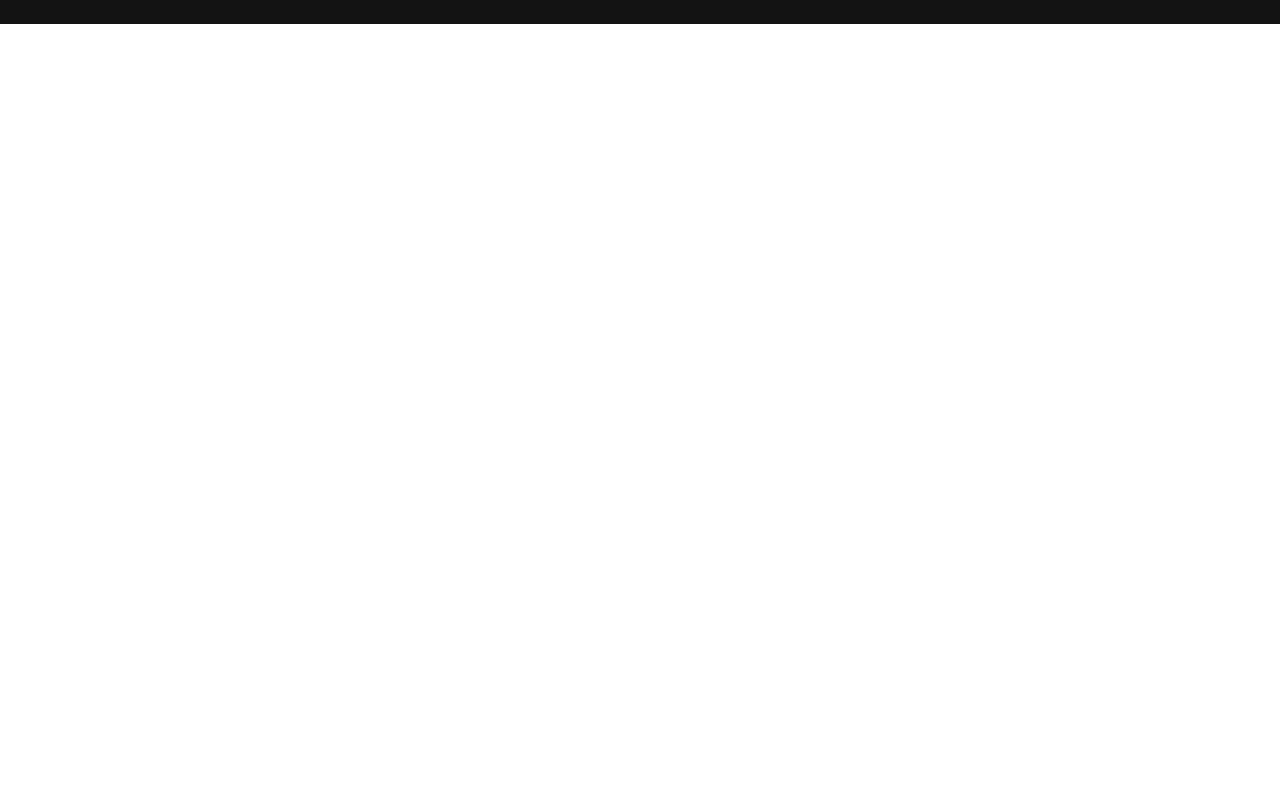
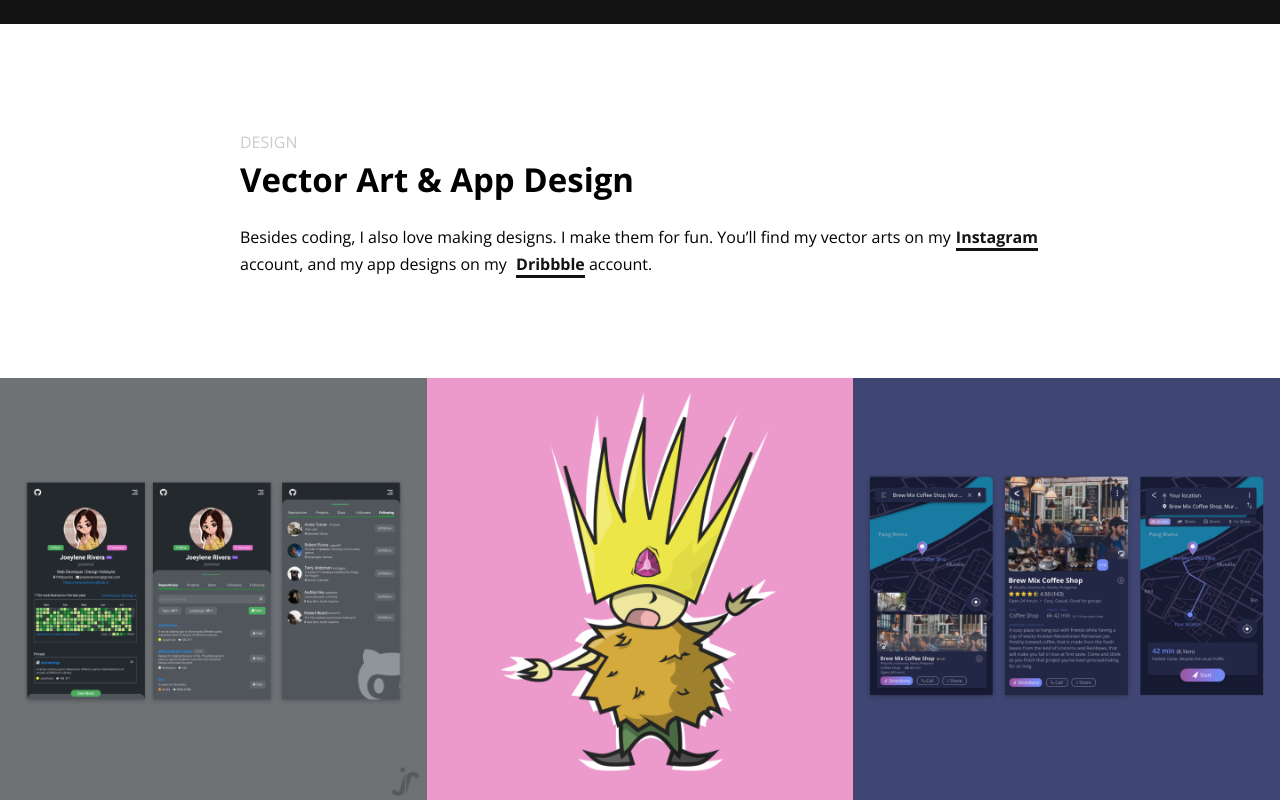
Before and after one commit to jorenrui/portfolio-v2, a React (Create React App) app: page / in a window 1280 px wide. Shown: the part 4700-5500 px from the top of the page. Before the commit the page ends 4724 px from the top, so only its background shows below. Built offline with nearby package versions, Linux system fonts and the light colour scheme.

Commit message:
Add Design Section

```diff
--- a/src/App.css
+++ b/src/App.css
@@ -4,6 +4,7 @@
  * - Work Section
  * - About Section
  * - Blog Section
+ * - Design Section
  *============================ */
 
 /*============================
@@ -553,3 +554,50 @@
 		padding: 150px 50px;
 	}
 }
+
+/*============================
+ * Design Section
+ *============================ */
+
+.design-section {
+	padding-top: 100px;
+}
+
+.design-section .title {
+	width: 800px;
+	margin: 0 auto;
+	margin-bottom: 100px;
+}
+
+.design-section .design-grid {
+	display: grid;
+	grid-template-columns: 1fr 1fr 1fr;
+}
+
+.design-section .design-grid img {
+	width: 100%;
+}
+
+@media (max-width: 992px) {
+	.design-section .title {
+		width: 600px;
+	}
+}
+
+@media (max-width: 758px) {
+	.design-section .title {
+		width: 500px;
+	}
+}
+
+@media (max-width: 576px) {
+	.design-section .title {
+		width: auto;
+		padding: 0 50px;
+	}
+
+	.design-section .design-grid {
+		display: grid;
+		grid-template-columns: 1fr;
+	}
+}
--- a/src/App.js
+++ b/src/App.js
@@ -3,6 +3,7 @@ import HeroSection from './components/HeroSection.js';
 import WorkSection from './components/WorkSection.js';
 import AboutSection from './components/AboutSection.js';
 import BlogSection from './components/BlogSection.js';
+import DesignSection from './components/DesignSection.js';
 import './App.css';
 
 function App() {
@@ -12,6 +13,7 @@ function App() {
 			<WorkSection />
 			<AboutSection />
 			<BlogSection />
+			<DesignSection />
 		</div>
 	);
 }
--- /dev/null
+++ b/src/components/DesignSection.js
@@ -0,0 +1,41 @@
+import React from "react";
+import DesignItem from "./DesignSection/DesignItem";
+import designsData from "./../data/designsData";
+
+function WorkSection() {
+	const designItems = designsData.map(item => (
+		<DesignItem key={item.id} {...item} />
+	));
+
+	return (
+		<section id="design" className="design-section">
+			<div className="title">
+				<p className="text-muted">DESIGN</p>
+				<h2 className="mt-0">Vector Art & App Design</h2>
+				<p>
+					Besides coding, I also love making designs. I make them for
+					fun. You’ll find my vector arts on my
+					<a
+						target="_blank"
+						href="https://www.instagram.com/joeidesign/"
+						rel="noopener noreferrer"
+						className="text-link"
+					>
+						Instagram
+					</a> account, and
+					my app designs on my <a
+						target="_blank"
+						href="https://dribbble.com/jorenrui/"
+						rel="noopener noreferrer"
+						className="text-link"
+					>
+						Dribbble
+					</a> account.
+				</p>
+			</div>
+			<div className="design-grid">{designItems}</div>
+		</section>
+	);
+}
+
+export default WorkSection;
--- /dev/null
+++ b/src/components/DesignSection/DesignItem.js
@@ -0,0 +1,12 @@
+import React from 'react';
+
+function DesignItem(props) {
+	return (
+		<img
+			src={process.env.PUBLIC_URL + '/img/designs/' + props.image}
+			alt={props.title}
+		/>
+	);
+}
+
+export default DesignItem;
```
